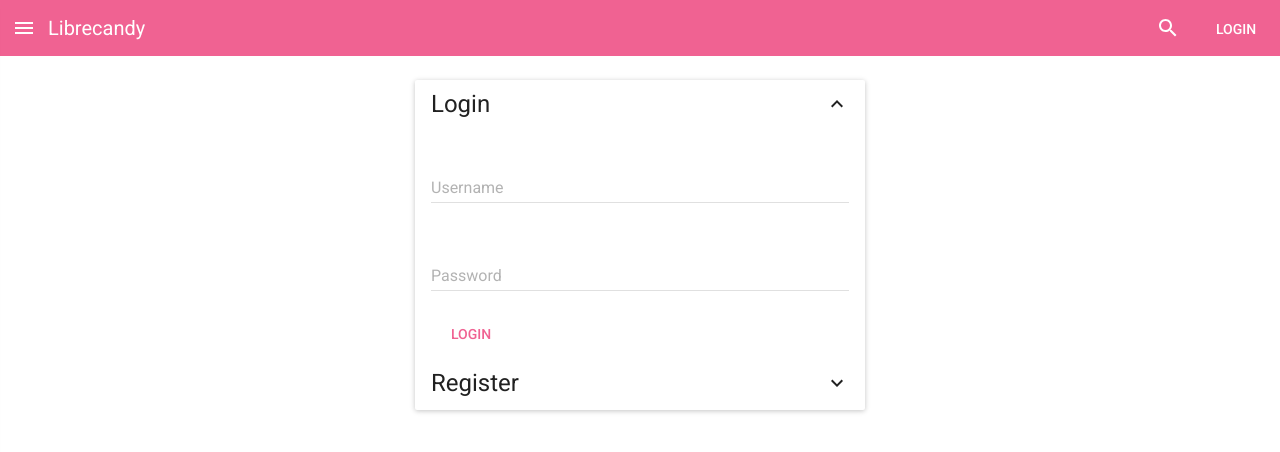
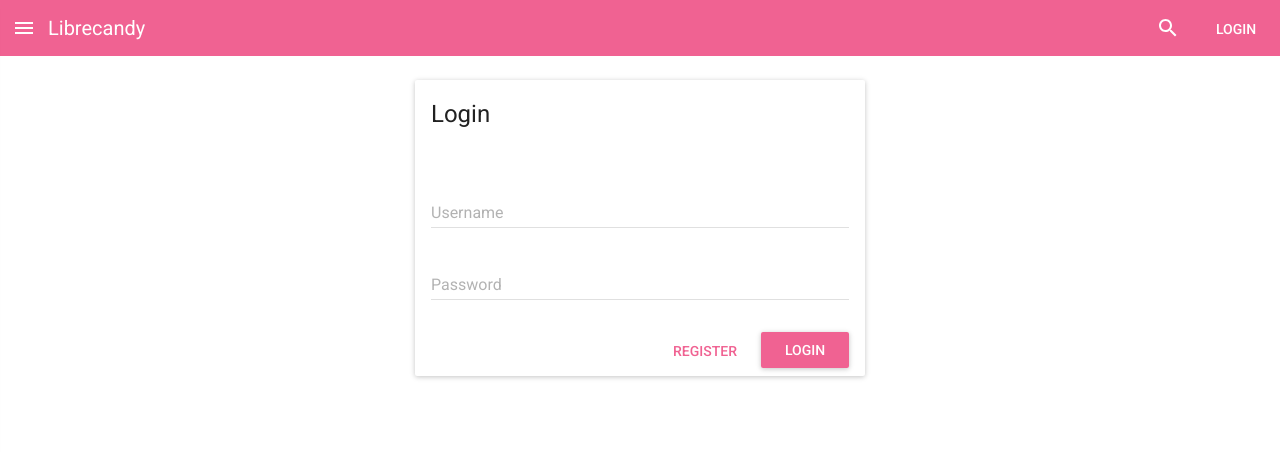
Before and after one commit to GabMus/librecandy, a React (Create React App) app in the folder src/g-frontend/librecandy-webapp/: page /login in a window 1280 px wide. Shown: the top 452 px of the page. Built offline with nearby package versions, Linux system fonts and the light colour scheme; what react-tap-event-plugin would draw is missing.

Commit message:
reworked login/register view

```diff
--- a/src/g-frontend/librecandy-webapp/src/App.css
+++ b/src/g-frontend/librecandy-webapp/src/App.css
@@ -34,7 +34,6 @@
     max-width: 450px;
     min-width: 300px;
     margin: auto;
-    padding-bottom: '0px';
 }
 
 .candycreatetreat {
--- a/src/g-frontend/librecandy-webapp/src/components/CandyRegisterOrLogin.js
+++ b/src/g-frontend/librecandy-webapp/src/components/CandyRegisterOrLogin.js
@@ -5,6 +5,7 @@ import {Card, CardActions, CardHeader, CardMedia, CardTitle, CardText} from 'mat
 import {List, ListItem} from 'material-ui/List';
 import Divider from 'material-ui/Divider';
 import TextField from 'material-ui/TextField';
+import RaisedButton from 'material-ui/RaisedButton';
 import FlatButton from 'material-ui/FlatButton';
 import CandyFetch from './../extjs/CandyFetch';
 
@@ -50,6 +51,7 @@ class CandyRegisterOrLogin extends Component {
         let doLogin = () => {
             if (!this.state.loginUsername) return;
             if (!this.state.loginPassword) return;
+            // NOTE: didn't use CandyFetch because it's a different kind of request
             let request = {
                 method: 'POST',
                 mode: 'cors',
@@ -106,17 +108,13 @@ class CandyRegisterOrLogin extends Component {
         return (
             <div className='CandyRegisterOrLogin'>
                 <Card className='loginregistercard'>
-                    <List style={{paddingBottom: '0px', paddingTop: '0px'}}>
-                        <ListItem
-                            primaryText={<span style={{fontSize: '18pt'}}>Login</span>}
-                            open={this.state.loginopen}
-                            onTouchTap={() => {this.setState({loginopen: !this.state.loginopen, registeropen: !this.state.registeropen});}}
-                            nestedItems={[
-                                (<div>
+                    <div id='loginForm' style={{
+                        display: this.state.loginopen ? 'block' : 'none',
+                    }}>
+                        <CardTitle title='Login' />
+
+                        <CardText>
                             {loginErrorDisplay}
-                                    <ListItem style={loginRegisterListItemStyle}
-                                        disabled={true}
-                                        primaryText={
                             <TextField
                                 floatingLabelText='Username'
                                 fullWidth={true}
@@ -126,13 +124,6 @@ class CandyRegisterOrLogin extends Component {
                                     });
                                 }}
                             />
-                                        }
-                                    />
-                                </div>),
-                                (<div>
-                                    <ListItem style={loginRegisterListItemStyle}
-                                        disabled={true}
-                                        primaryText={
                             <TextField
                                 floatingLabelText='Password'
                                 fullWidth={true}
@@ -143,28 +134,38 @@ class CandyRegisterOrLogin extends Component {
                                     });
                                 }}
                             />
-                                        }
+                        </CardText>
+                        <CardActions style={{
+                            marginLeft: 'auto',
+                            display: 'table'
+                        }}>
+                        <FlatButton
+                            style={{marginLeft: 'auto'}}
+                            label='Register'
+                            primary={true}
+                            onTouchTap={() => {
+                                this.setState({
+                                    registeropen: true,
+                                    loginopen: false
+                                });
+                            }}
                         />
-                                </div>),
-                                (
-                                    <FlatButton
-                                        style={{marginLeft: '12px'}}
+                        <RaisedButton
+                            style={{marginLeft: 'auto'}}
                             label='Login'
                             primary={true}
                             onTouchTap={() => {doLogin()}}
                         />
-                                )
-                            ]}
-                        />
-                        <ListItem
-                            primaryText={<span style={{fontSize: '18pt'}}>Register</span>}
-                            open={this.state.registeropen}
-                            onTouchTap={() => {this.setState({loginopen: !this.state.loginopen, registeropen: !this.state.registeropen})}}
-                            nestedItems={[
-                                (<div>
-                                    <ListItem style={loginRegisterListItemStyle}
-                                        disabled={true}
-                                        primaryText={
+                    </CardActions>
+                    </div>
+
+                    {/* XXXXXXXXXXXXXXXXXXXXXXXXXXX */}
+
+                    <div id='registrationForm' style={{
+                        display: this.state.registeropen ? 'block' : 'none',
+                    }}>
+                        <CardTitle title='Register' />
+                        <CardText>
                             <TextField
                                 floatingLabelText='Username'
                                 fullWidth={true}
@@ -174,13 +175,6 @@ class CandyRegisterOrLogin extends Component {
                                     });
                                 }}
                             />
-                                        }
-                                    />
-                                </div>),
-                                (<div>
-                                    <ListItem style={loginRegisterListItemStyle}
-                                        disabled={true}
-                                        primaryText={
                             <TextField
                                 floatingLabelText='Real name'
                                 fullWidth={true}
@@ -190,13 +184,6 @@ class CandyRegisterOrLogin extends Component {
                                     });
                                 }}
                             />
-                                        }
-                                    />
-                                </div>),
-                                (<div>
-                                    <ListItem style={loginRegisterListItemStyle}
-                                        disabled={true}
-                                        primaryText={
                             <TextField
                                 floatingLabelText='E-Mail'
                                 fullWidth={true}
@@ -206,13 +193,6 @@ class CandyRegisterOrLogin extends Component {
                                     });
                                 }}
                             />
-                                        }
-                                    />
-                                </div>),
-                                (<div>
-                                    <ListItem style={loginRegisterListItemStyle}
-                                        disabled={true}
-                                        primaryText={
                             <TextField
                                 floatingLabelText='Password'
                                 fullWidth={true}
@@ -223,13 +203,6 @@ class CandyRegisterOrLogin extends Component {
                                     });
                                 }}
                             />
-                                        }
-                                    />
-                                </div>),
-                                (<div>
-                                    <ListItem style={loginRegisterListItemStyle}
-                                        disabled={true}
-                                        primaryText={
                             <TextField
                                 floatingLabelText='Re-type password'
                                 fullWidth={true}
@@ -240,13 +213,6 @@ class CandyRegisterOrLogin extends Component {
                                     });
                                 }}
                             />
-                                        }
-                                    />
-                                </div>),
-                                (<div>
-                                    <ListItem style={loginRegisterListItemStyle}
-                                        disabled={true}
-                                        primaryText={
                             <TextField
                                 floatingLabelText='Bio'
                                 multiLine={true}
@@ -257,18 +223,32 @@ class CandyRegisterOrLogin extends Component {
                                     });
                                 }}
                             />
-                                        }
+                        </CardText>
+                        <CardActions style={{
+                            marginLeft: 'auto',
+                            display: 'table'
+                        }}>
+                        <FlatButton
+                            style={{marginLeft: 'auto'}}
+                            label='Login'
+                            primary={true}
+                            onTouchTap={() => {
+                                this.setState({
+                                    registeropen: false,
+                                    loginopen: true
+                                });
+                            }}
                         />
-                                </div>),
-                                <FlatButton
-                                    style={{marginLeft: '12px'}}
+                        <RaisedButton
+                            style={{
+                                marginLeft: 'auto',
+                            }}
                             label='Register'
                             primary={true}
                             onTouchTap={() => {doRegister()}}
                         />
-                            ]}
-                        />
-                    </List>
+                    </CardActions>
+                    </div>
                 </Card>
             </div>
         );
```
Lines whose indentation alone changed are shown as unchanged.
